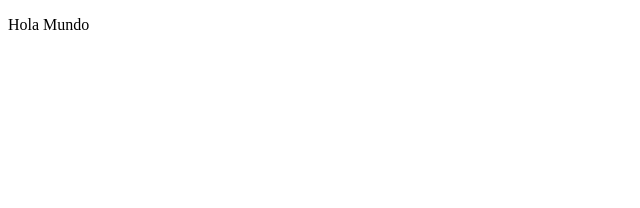
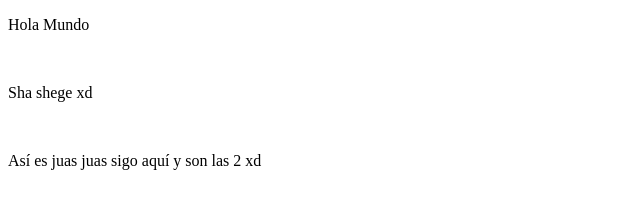
Before and after one commit to JuanVascoGiraldo/4IV7-ProyectoAula-Eq3-Fitracker, a plain HTML site: page index.html in a window 1280 px wide. Shown: the whole page, without its empty margins (0-640 px from the left). Drawn offline with Linux system fonts and the light colour scheme.

Commit message:
Le moví pa ver que sha quedó xd

```diff
--- a/index.html
+++ b/index.html
@@ -8,5 +8,9 @@
 </head>
 <body>
     <p>Hola Mundo</p>
+    <br>
+    <p>Sha shege xd</p>
+    <br>
+    <p>Así es juas juas sigo aquí y son las 2 xd</p>
 </body>
 </html>
```
